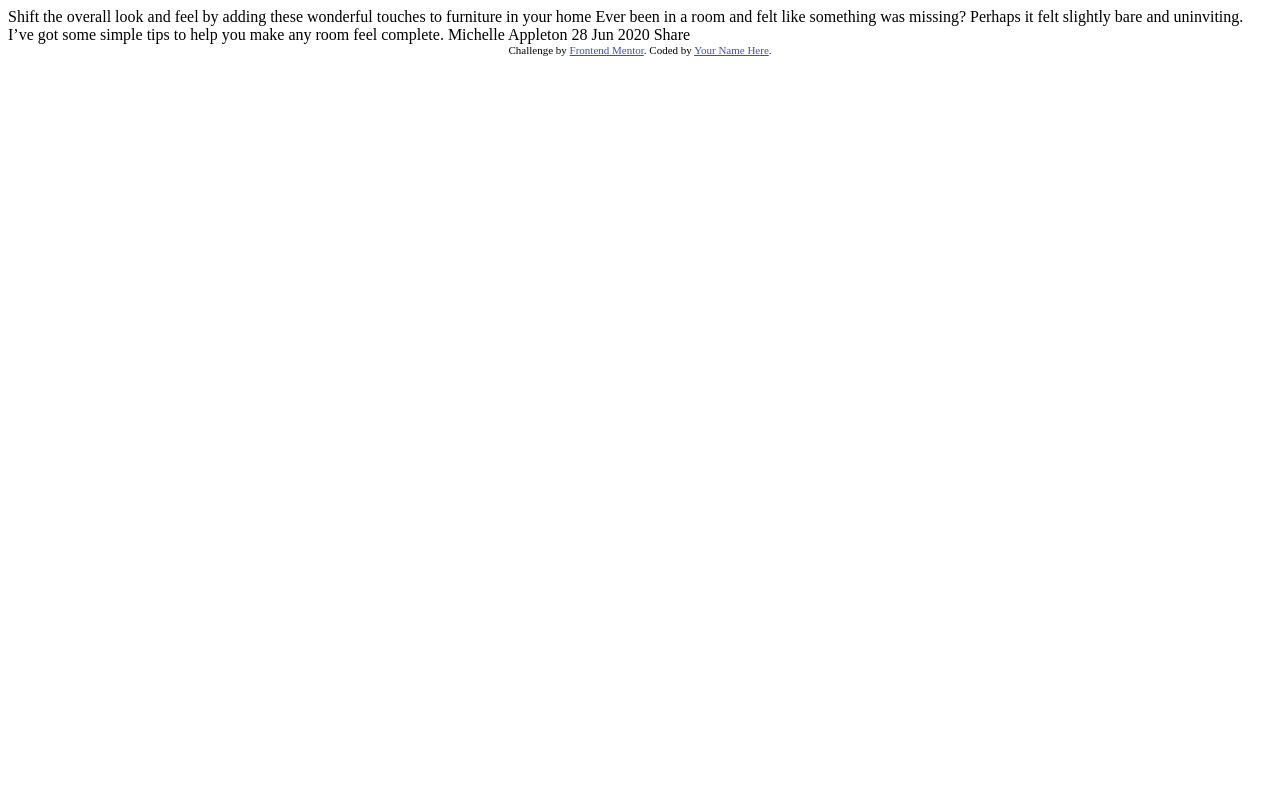
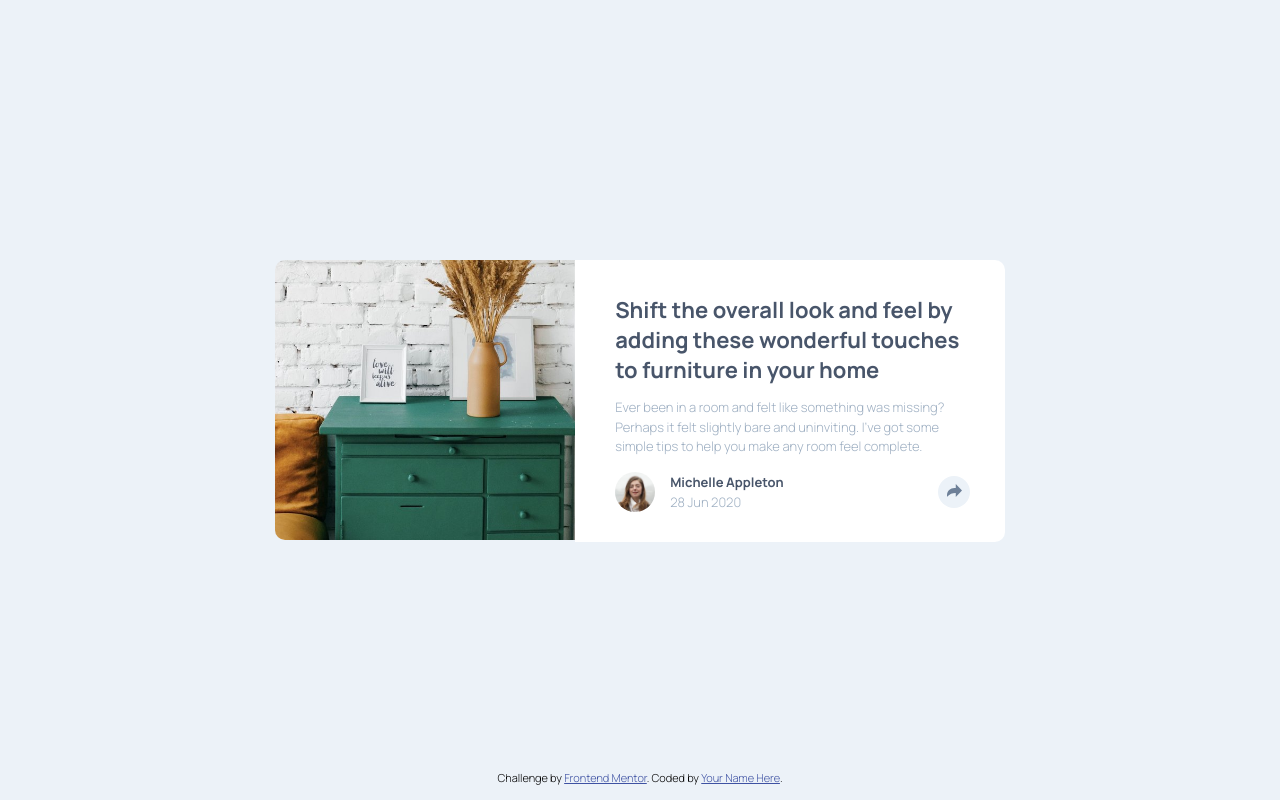
Before and after one commit to benzrire/article-preview-component, a plain HTML site: page index.html in a window 1280 px wide. Drawn offline with nearby package versions, Linux system fonts and the light colour scheme.

Commit message:
add: component desktop, mobile

```diff
--- /dev/null
+++ b/assets/css/main.css
@@ -0,0 +1,282 @@
+html, body {
+  padding: 0;
+  margin: 0;
+
+  font-family: "Manrope";
+
+  width: 100%;
+  height: 100%;
+}
+
+body {
+  display: flex;
+  flex-direction: column;
+  align-items: center;
+  justify-content: center;
+
+  background-color: hsl(210, 46%, 95%);
+}
+
+.attribution {
+  font-size: 11px;
+  text-align: center;
+
+  position: fixed;
+  bottom: 15px;
+  left: 0;
+
+  width: 100%;
+}
+.attribution a { color: hsl(228, 45%, 44%); }
+
+.container {
+  position: relative;
+  box-sizing: border-box;
+
+  width: 100%;
+  max-width: 1440px;
+
+  margin-left: auto;
+  margin-right: auto;
+
+  padding-left: 25px;
+  padding-right: 25px;
+}
+
+.card {
+  position: relative;
+  width: 100%;
+
+  display: flex;
+  flex-direction: column;
+
+  border: none;
+}
+
+.card .card-cover-photo {
+  width: 100%;
+  height: 200px;
+
+  border-radius: 10px 10px 0 0;
+  background-image: url(./../../images/drawers.jpg);
+  background-repeat: no-repeat;
+  background-size: cover;
+  background-position: 0 -15px;
+}
+
+.card .card-content {
+  padding: 35px 35px 20px 35px;
+
+  background: white;
+
+  font-size: 13px;
+  font-weight: 300;
+  color: hsl(212, 23%, 69%);
+}
+
+.card .card-content h1 {
+  font-size: 16px;
+  font-weight: 700;
+  color: hsl(217, 19%, 35%);
+
+  margin-top: 0;
+  margin-bottom: 15px;
+}
+
+.card .card-content p {
+  margin: 0;
+  line-height: 1.5;
+}
+
+.card .card-footer {
+  position: relative;
+
+  font-size: 13px;
+  font-weight: 300;
+  color: hsl(212, 23%, 69%);
+  padding: 20px 35px;
+
+  border-radius: 0 0 10px 10px;
+  background-color: white;
+
+  display: flex;
+  flex-direction: row;
+  align-items: center;
+}
+
+.card .card-profile-image {
+  width: 40px;
+  height: 40px;
+
+  border: none;
+  border-radius: 50%;
+  overflow-x: hidden;
+  overflow-y: hidden;
+}
+
+.card .card-profile-image img {
+  width: 100%;
+}
+
+.card .card-profile-info {
+  margin-left: 15px;
+}
+
+.card .card-profile-info p {
+  margin: 0;
+}
+
+.card .card-profile-info p:first-child {
+  font-weight: 700;
+  color: hsl(217, 19%, 35%);
+
+  margin-bottom: 2px;
+}
+
+.card .card-footer .btn {
+  position: absolute;
+  right: 35px;
+
+  display: inline-block;
+
+  border: none;
+  border-radius: 50%;
+  background: hsl(210, 46%, 95%);
+  outline: none;
+
+  width: 32px;
+  height: 32px;
+}
+
+.card .card-footer.active .btn {
+  background: hsl(212, 23%, 69%);
+}
+
+.card .card-footer.active .btn svg path {
+  fill: white;
+}
+
+.card .card-footer .card-share {
+  position: absolute;
+  box-sizing: border-box;
+  width: 100%;
+  height: 100%;
+  left: 0;
+  bottom: 0;
+
+  border-radius: 0 0 10px 10px;
+  padding-left: 35px;
+  background: hsl(217, 19%, 35%);
+
+  display: none;
+}
+
+.card .card-footer .card-share .flex-layout {
+  width: 100%;
+  height: 100%;
+
+  display: flex;
+  flex-direction: row;
+  align-items: center;
+}
+
+.card .card-footer .card-share p {
+  font-weight: 300;
+  letter-spacing: 3px;
+
+  margin-right: 5px;
+  margin-top: 0;
+  margin-bottom: 0;
+}
+
+.card .card-footer .card-share a {
+  margin-left: 15px;
+}
+
+.card .card-footer .card-share a svg {
+  vertical-align: middle;
+}
+
+@media screen and (min-width: 768px) {
+  .card {
+    height: 280px;
+    max-width: 730px;
+    margin-left: auto;
+    margin-right: auto;
+
+    flex-direction: row;
+  }
+
+  .card .card-cover-photo {
+    width: 100%;
+    min-width: 285px;
+    height: 100%;
+
+    border-radius: 10px 0 0 10px;
+
+    background-size: auto 100%;
+    background-position: left;
+  }
+
+  .card .card-layout {
+    display: flex;
+    flex-direction: column;
+
+    height: 100%;
+  }
+
+  .card .card-content {
+    border-radius: 0 10px 0 0;
+    padding: 35px 40px 15px 40px;
+  }
+
+  .card .card-content h1 {
+    font-size: 22px;
+    margin-bottom: 13px;
+  }
+
+  .card .card-footer {
+    border-radius: 0 0 10px 0;
+    padding: 0px 40px 30px 40px;
+  }
+
+  .card .card-footer .card-share {
+    width: 250px;
+    height: 55px;
+
+    padding-left: 0;
+    border-radius: 10px;
+
+    top: -70px;
+    right: 0;
+    left: auto;
+
+    -webkit-transform: translateX(68px);
+    -moz-transform: translateX(68px);
+    -ms-transform: translateX(68px);
+    transform: translateX(68px);
+  }
+
+  .card .card-footer .card-share:before {
+    content: "";
+
+    position: absolute;
+    width: 12px;
+    height: 12px;
+
+    left: 50%;
+    bottom: -6px;
+
+    background: hsl(217, 19%, 35%);
+
+    -webkit-transform: rotate(45deg);
+    -moz-transform: rotate(45deg);
+    -ms-transform: rotate(45deg);
+    transform: rotate(45deg);
+  }
+
+  .card .card-footer .card-share .flex-layout {
+    align-items: center;
+    justify-content: center;
+  }
+}
--- /dev/null
+++ b/assets/js/main.js
@@ -0,0 +1,15 @@
+$(function () {
+  var card = $(".card");
+
+  card.each(function (i) {
+    var cardFooter = $(this).find(".card-footer"),
+        btn = cardFooter.find("button.btn");
+
+    btn.click(function (e) {
+      e.preventDefault();
+
+      cardFooter.toggleClass("active");
+      cardFooter.find(".card-share").fadeToggle(200);
+    });
+  });
+});
--- a/index.html
+++ b/index.html
@@ -9,28 +9,73 @@
   <title>Frontend Mentor | Article preview component</title>
 
   <!-- Feel free to remove these styles or customise in your own stylesheet 👍 -->
-  <style>
-    .attribution { font-size: 11px; text-align: center; }
-    .attribution a { color: hsl(228, 45%, 44%); }
-  </style>
+  <link rel="preconnect" href="https://fonts.gstatic.com">
+  <link href="https://fonts.googleapis.com/css2?family=Manrope:wght@300;700&display=swap" rel="stylesheet">
+
+  <link rel="stylesheet" href="./assets/css/main.css">
 </head>
 <body>
 
+  <div class="container">
+
+    <div class="card">
+      <div class="card-cover-photo"></div>
+
+      <div class="card-layout">
+        <div class="card-content">
+          <h1>
             Shift the overall look and feel by adding these wonderful
             touches to furniture in your home
-
+          </h1>
+          <p>
             Ever been in a room and felt like something was missing? Perhaps
             it felt slightly bare and uninviting. I’ve got some simple tips
             to help you make any room feel complete.
+          </p>
+        </div>
+        <div class="card-footer">
+          <div class="card-profile-image">
+            <img src="./images/avatar-michelle.jpg" alt="">
+          </div>
+          <div class="card-profile-info">
+            <p>Michelle Appleton</p>
+            <p>28 Jun 2020</p>
+          </div>
 
-  Michelle Appleton
-  28 Jun 2020
+          <div class="card-share">
+            <div class="flex-layout">
+              <p>SHARE</p>
+              <a href="#" class="social" title="facebook">
+                <svg xmlns="http://www.w3.org/2000/svg" width="20" height="20"><path fill="#FFF" d="M18.896 0H1.104C.494 0 0 .494 0 1.104v17.793C0 19.506.494 20 1.104 20h9.58v-7.745H8.076V9.237h2.606V7.01c0-2.583 1.578-3.99 3.883-3.99 1.104 0 2.052.082 2.329.119v2.7h-1.598c-1.254 0-1.496.597-1.496 1.47v1.928h2.989l-.39 3.018h-2.6V20h5.098c.608 0 1.102-.494 1.102-1.104V1.104C20 .494 19.506 0 18.896 0z"/></svg>
+              </a>
+              <a href="#" class="social" title="twitter">
+                <svg xmlns="http://www.w3.org/2000/svg" width="20" height="17"><path fill="#FFF" d="M20 2.172a8.192 8.192 0 01-2.357.646 4.11 4.11 0 001.804-2.27 8.22 8.22 0 01-2.605.996A4.096 4.096 0 0013.847.248c-2.65 0-4.596 2.472-3.998 5.037A11.648 11.648 0 011.392 1a4.109 4.109 0 001.27 5.478 4.086 4.086 0 01-1.858-.513c-.045 1.9 1.318 3.679 3.291 4.075a4.113 4.113 0 01-1.853.07 4.106 4.106 0 003.833 2.849A8.25 8.25 0 010 14.658a11.616 11.616 0 006.29 1.843c7.618 0 11.922-6.434 11.663-12.205A8.354 8.354 0 0020 2.172z"/></svg>
+              </a>
+              <a href="#" class="social" title="pinterest">
+                <svg xmlns="http://www.w3.org/2000/svg" width="20" height="20"><path fill="#FFF" d="M10 0C4.478 0 0 4.477 0 10c0 4.237 2.636 7.855 6.356 9.312-.088-.791-.167-2.005.035-2.868.182-.78 1.172-4.97 1.172-4.97s-.299-.6-.299-1.486c0-1.39.806-2.428 1.81-2.428.852 0 1.264.64 1.264 1.408 0 .858-.545 2.14-.828 3.33-.236.995.5 1.807 1.48 1.807 1.778 0 3.144-1.874 3.144-4.58 0-2.393-1.72-4.068-4.177-4.068-2.845 0-4.515 2.135-4.515 4.34 0 .859.331 1.781.745 2.281a.3.3 0 01.069.288l-.278 1.133c-.044.183-.145.223-.335.134-1.249-.581-2.03-2.407-2.03-3.874 0-3.154 2.292-6.052 6.608-6.052 3.469 0 6.165 2.473 6.165 5.776 0 3.447-2.173 6.22-5.19 6.22-1.013 0-1.965-.525-2.291-1.148l-.623 2.378c-.226.869-.835 1.958-1.244 2.621.937.29 1.931.446 2.962.446 5.522 0 10-4.477 10-10S15.522 0 10 0z"/></svg>
+              </a>
+            </div>
+          </div>
 
-  Share
+          <button type="button" class="btn active">
+            <svg xmlns="http://www.w3.org/2000/svg" width="15" height="13"><path fill="#6E8098" d="M15 6.495L8.766.014V3.88H7.441C3.33 3.88 0 7.039 0 10.936v2.049l.589-.612C2.59 10.294 5.422 9.11 8.39 9.11h.375v3.867L15 6.495z"/></svg>
+          </button>
+        </div>
+      </div>
+
+    </div>
 
     <div class="attribution">
       Challenge by <a href="https://www.frontendmentor.io?ref=challenge" target="_blank">Frontend Mentor</a>.
       Coded by <a href="#">Your Name Here</a>.
     </div>
+  </div>
+
+  <script src="https://code.jquery.com/jquery-3.5.1.min.js"
+    integrity="sha256-9/aliU8dGd2tb6OSsuzixeV4y/faTqgFtohetphbbj0="
+    crossorigin="anonymous"></script>
+
+  <script src="./assets/js/main.js"></script>
+
 </body>
 </html>
```
Lines whose indentation alone changed are shown as unchanged.
